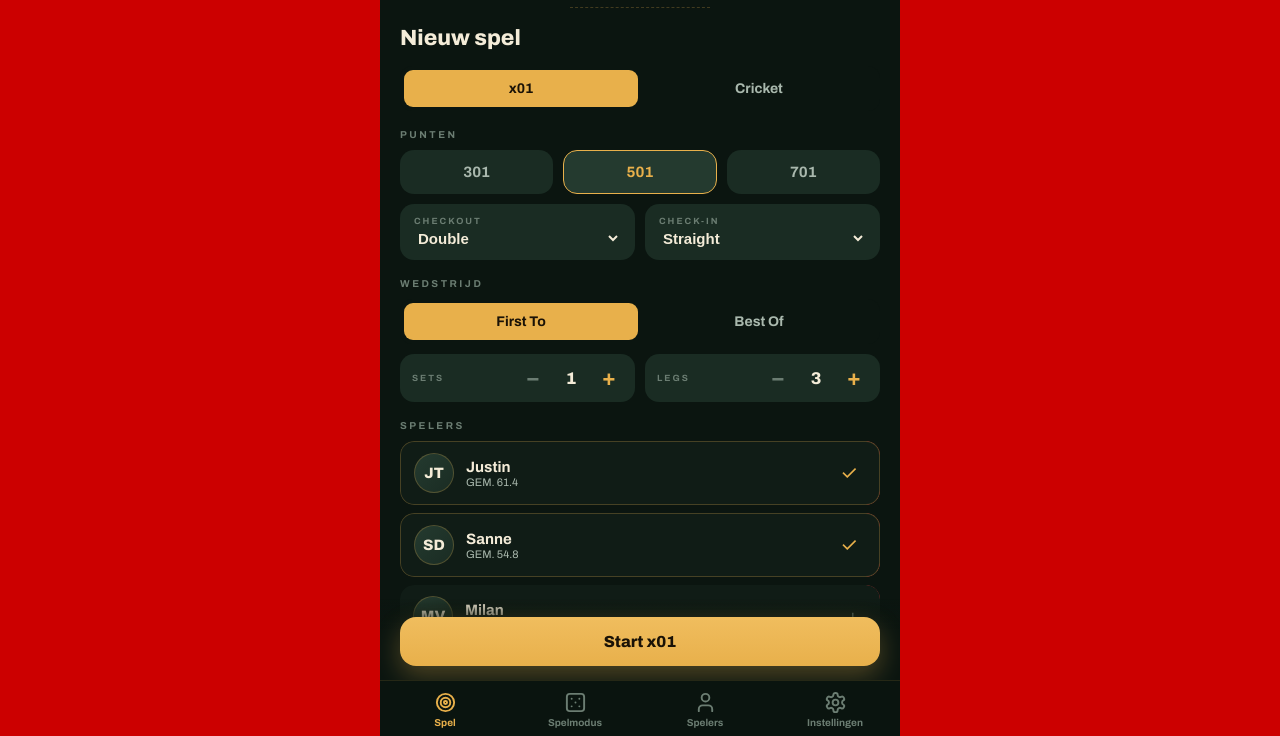
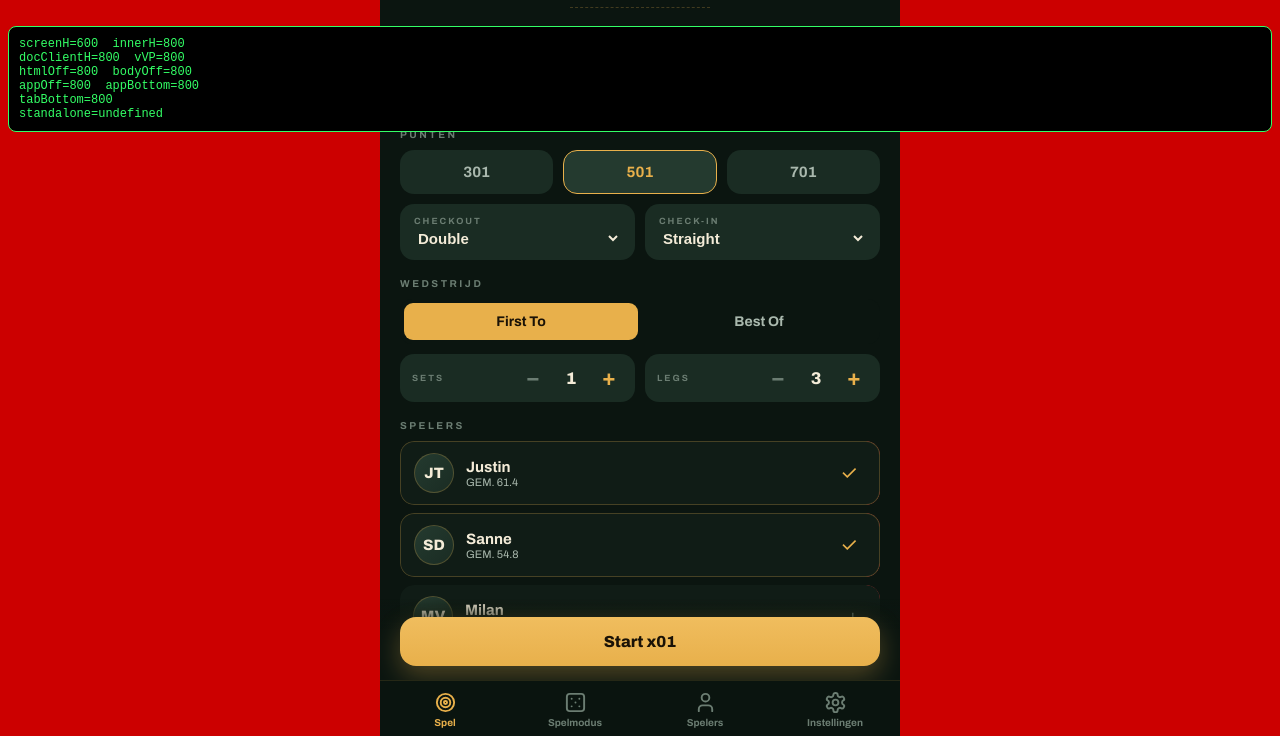
Before and after one commit to justinndefoer-oss/oche-dart-scorebord, a plain HTML site: page index.html in a window 1280 px wide. Shown: the part 64-800 px from the top of the page. Drawn offline with Linux system fonts and the light colour scheme.

Commit message:
Add files via upload

```diff
--- a/index.html
+++ b/index.html
@@ -1425,6 +1425,21 @@ save();
 
 /* keep screen awake */
 if(STATE.settings.keepScreen && 'wakeLock' in navigator){ navigator.wakeLock.request('screen').catch(()=>{}); }
+
+/* DIAGNOSTIC v12 */
+if(true){
+  const d=document.createElement('div');
+  d.style.cssText='position:fixed;top:90px;left:8px;right:8px;z-index:99999;background:#000;color:#3f6;font:12px monospace;padding:10px;border:1px solid #3f6;white-space:pre;border-radius:8px;';
+  const upd=()=>{ const h=document.documentElement, b=document.body, a=document.getElementById('app'), t=document.getElementById('tabbar');
+    d.textContent='screenH='+screen.height+'  innerH='+window.innerHeight
+      +'\ndocClientH='+h.clientHeight+'  vVP='+(window.visualViewport?Math.round(window.visualViewport.height):'?')
+      +'\nhtmlOff='+h.offsetHeight+'  bodyOff='+b.offsetHeight
+      +'\nappOff='+a.offsetHeight+'  appBottom='+Math.round(a.getBoundingClientRect().bottom)
+      +'\ntabBottom='+Math.round(t.getBoundingClientRect().bottom)
+      +'\nstandalone='+navigator.standalone; };
+  upd(); setTimeout(upd,500); window.addEventListener('resize',upd);
+  d.onclick=()=>d.remove(); document.body.appendChild(d);
+}
 </script>
 </body>
 </html>
```
